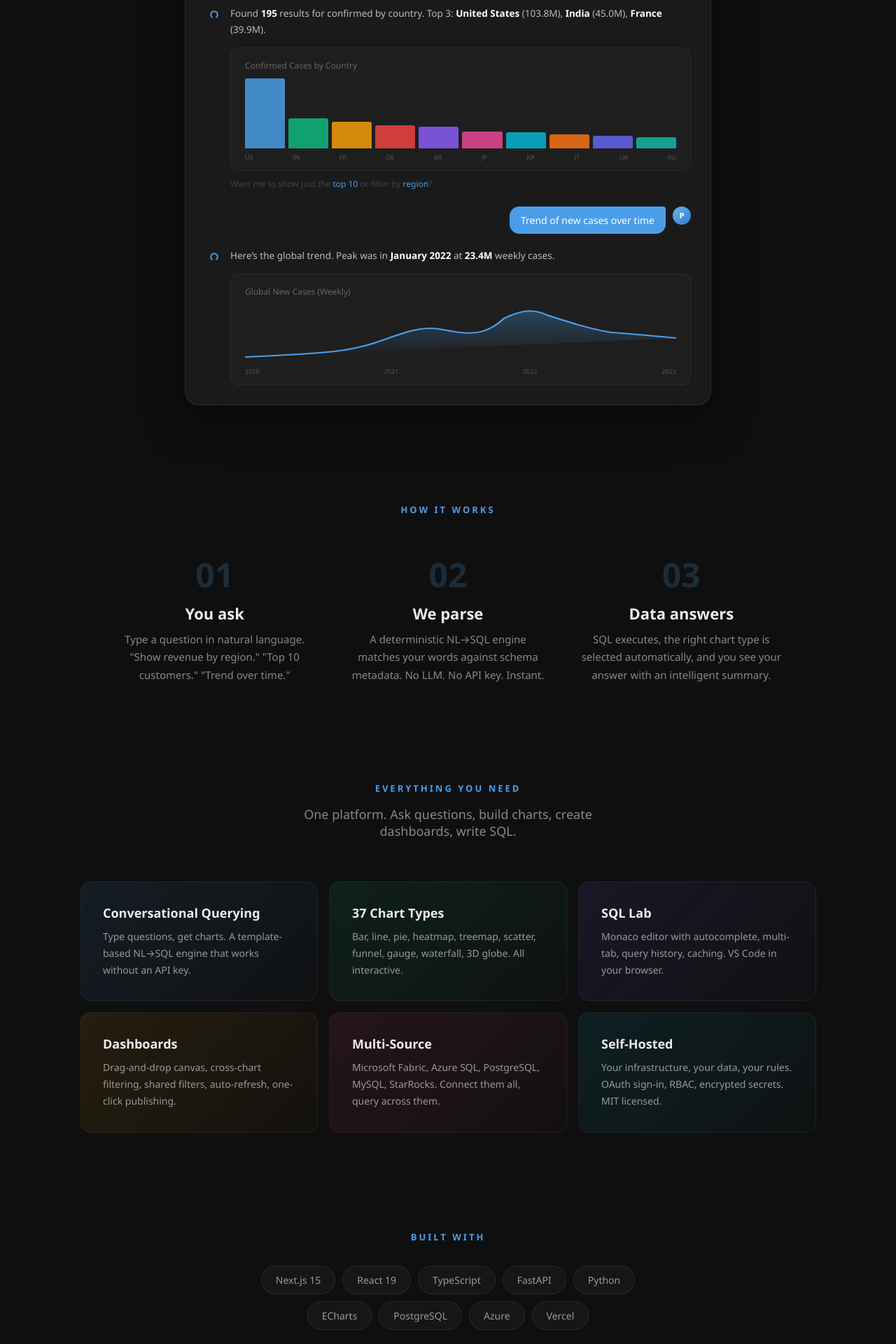
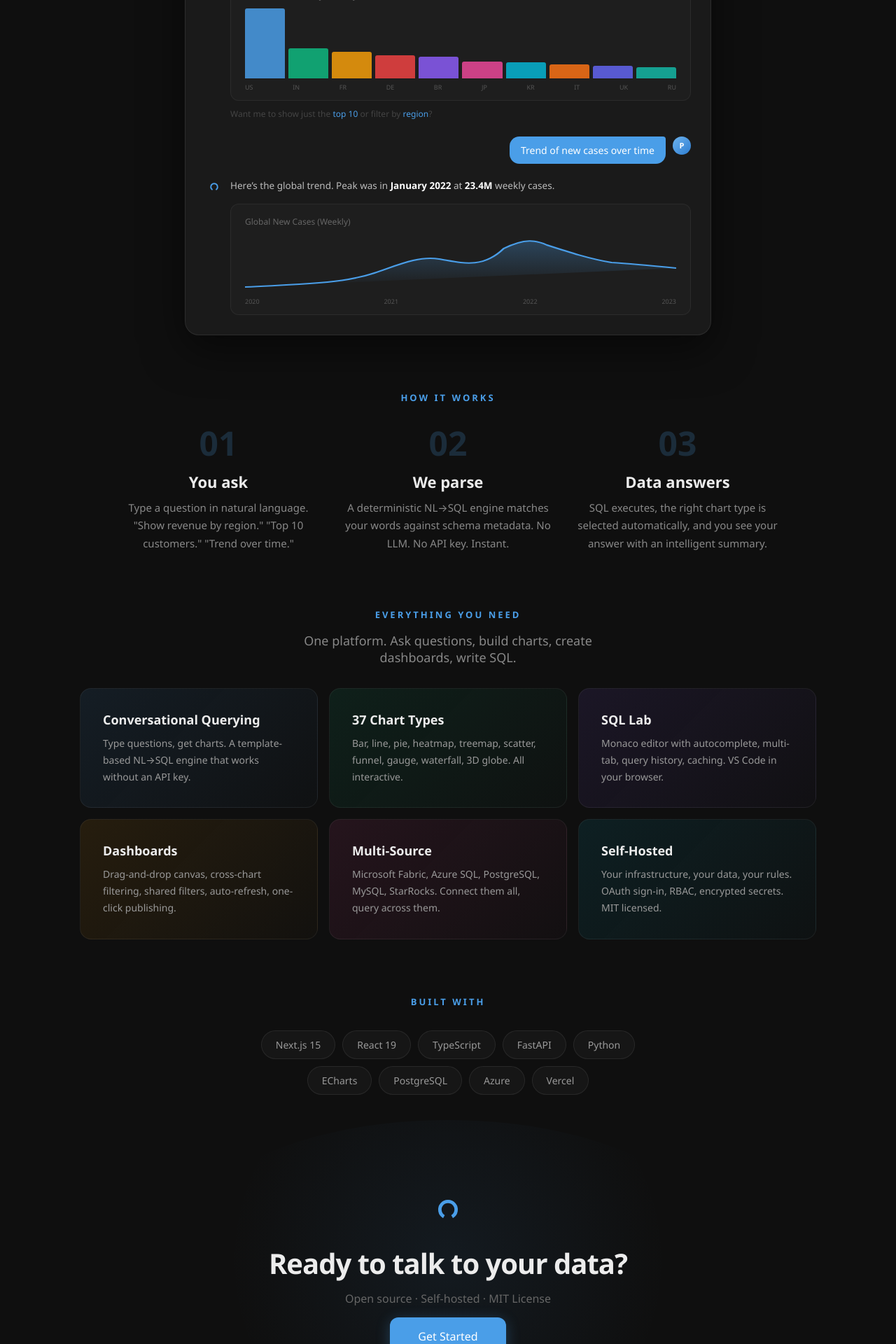
Before and after one commit to PruthviProdduturi/Kaveon, a Next.js app in the folder apps/kaveon-web/: page /about in a window 1280 px wide. Shown: the part 880-2800 px from the top of the page at 70% size. Built offline with nearby package versions, Linux system fonts and the light colour scheme; no server answers.

Commit message:
fix: about page — tighten all spacing, less empty space

```diff
--- a/apps/kaveon-web/app/about/page.tsx
+++ b/apps/kaveon-web/app/about/page.tsx
@@ -51,7 +51,7 @@ export default function AboutPage() {
       </nav>
 
       {/* ─── Hero ─── */}
-      <section style={{ position: "relative", textAlign: "center", paddingTop: 180, paddingBottom: 120, overflow: "hidden" }}>
+      <section style={{ position: "relative", textAlign: "center", paddingTop: 120, paddingBottom: 80, overflow: "hidden" }}>
         {/* Gradient orbs */}
         <div style={{ position: "absolute", top: -200, left: "20%", width: 600, height: 600, borderRadius: "50%", background: "radial-gradient(circle, rgba(74,158,232,0.12) 0%, transparent 70%)", pointerEvents: "none" }} />
         <div style={{ position: "absolute", top: -100, right: "10%", width: 400, height: 400, borderRadius: "50%", background: "radial-gradient(circle, rgba(139,92,246,0.08) 0%, transparent 70%)", pointerEvents: "none" }} />
@@ -79,7 +79,7 @@ export default function AboutPage() {
       </section>
 
       {/* ─── Demo ─── */}
-      <Section style={{ maxWidth: 800, margin: "0 auto", padding: "0 24px 140px" }}>
+      <Section style={{ maxWidth: 800, margin: "0 auto", padding: "0 24px 80px" }}>
         <div style={{ background: "#1a1a1a", borderRadius: 20, border: "1px solid rgba(255,255,255,0.08)", overflow: "hidden", boxShadow: "0 20px 60px rgba(0,0,0,0.5)" }}>
           {/* Title bar */}
           <div style={{ display: "flex", alignItems: "center", gap: 8, padding: "14px 20px", borderBottom: "1px solid rgba(255,255,255,0.06)" }}>
@@ -167,11 +167,11 @@ export default function AboutPage() {
       </Section>
 
       {/* ─── How It Works ─── */}
-      <Section style={{ maxWidth: 1000, margin: "0 auto", padding: "0 24px 140px" }}>
-        <h2 style={{ fontSize: 13, fontWeight: 600, textTransform: "uppercase", letterSpacing: "3px", color: "#4A9EE8", textAlign: "center", marginBottom: 60 }}>
+      <Section style={{ maxWidth: 1000, margin: "0 auto", padding: "0 24px 80px" }}>
+        <h2 style={{ fontSize: 13, fontWeight: 600, textTransform: "uppercase", letterSpacing: "3px", color: "#4A9EE8", textAlign: "center", marginBottom: 32 }}>
           How it works
         </h2>
-        <div style={{ display: "grid", gridTemplateColumns: "repeat(3, 1fr)", gap: 48 }}>
+        <div style={{ display: "grid", gridTemplateColumns: "repeat(3, 1fr)", gap: 32 }}>
           {[
             { n: "01", title: "You ask", desc: "Type a question in natural language. \"Show revenue by region.\" \"Top 10 customers.\" \"Trend over time.\"" },
             { n: "02", title: "We parse", desc: "A deterministic NL→SQL engine matches your words against schema metadata. No LLM. No API key. Instant." },
@@ -187,11 +187,11 @@ export default function AboutPage() {
       </Section>
 
       {/* ─── Features ─── */}
-      <Section style={{ maxWidth: 1100, margin: "0 auto", padding: "0 24px 140px" }}>
+      <Section style={{ maxWidth: 1100, margin: "0 auto", padding: "0 24px 80px" }}>
         <h2 style={{ fontSize: 13, fontWeight: 600, textTransform: "uppercase", letterSpacing: "3px", color: "#4A9EE8", textAlign: "center", marginBottom: 16 }}>
           Everything you need
         </h2>
-        <p style={{ fontSize: 18, color: "#888", textAlign: "center", marginBottom: 60, maxWidth: 500, marginLeft: "auto", marginRight: "auto" }}>
+        <p style={{ fontSize: 18, color: "#888", textAlign: "center", marginBottom: 32, maxWidth: 500, marginLeft: "auto", marginRight: "auto" }}>
           One platform. Ask questions, build charts, create dashboards, write SQL.
         </p>
         <div style={{ display: "grid", gridTemplateColumns: "repeat(3, 1fr)", gap: 16 }}>
@@ -212,7 +212,7 @@ export default function AboutPage() {
       </Section>
 
       {/* ─── Tech ─── */}
-      <Section style={{ textAlign: "center", padding: "0 24px 140px" }}>
+      <Section style={{ textAlign: "center", padding: "0 24px 80px" }}>
         <h2 style={{ fontSize: 13, fontWeight: 600, textTransform: "uppercase", letterSpacing: "3px", color: "#4A9EE8", marginBottom: 32 }}>
           Built with
         </h2>
@@ -224,14 +224,14 @@ export default function AboutPage() {
       </Section>
 
       {/* ─── CTA ─── */}
-      <section style={{ textAlign: "center", padding: "100px 24px 120px", position: "relative" }}>
+      <section style={{ textAlign: "center", padding: "60px 24px 80px", position: "relative" }}>
         <div style={{ position: "absolute", bottom: 0, left: "50%", transform: "translateX(-50%)", width: 800, height: 400, borderRadius: "50%", background: "radial-gradient(circle, rgba(74,158,232,0.08) 0%, transparent 70%)", pointerEvents: "none" }} />
         <div style={{ position: "relative" }}>
           <KaveonMark size={48} useDirectColor />
-          <h2 style={{ fontSize: 40, fontWeight: 600, letterSpacing: "-1px", margin: "24px 0 16px" }}>
+          <h2 style={{ fontSize: 40, fontWeight: 600, letterSpacing: "-1px", margin: "20px 0 12px" }}>
             Ready to talk to your data?
           </h2>
-          <p style={{ fontSize: 16, color: "#666", marginBottom: 40 }}>Open source · Self-hosted · MIT License</p>
+          <p style={{ fontSize: 16, color: "#666", marginBottom: 32 }}>Open source · Self-hosted · MIT License</p>
           <a href="/" style={{ padding: "16px 40px", borderRadius: 12, background: "#4A9EE8", color: "#fff", fontSize: 16, fontWeight: 500, textDecoration: "none", boxShadow: "0 4px 20px rgba(74,158,232,0.3)" }}>
             Get Started
           </a>
```
